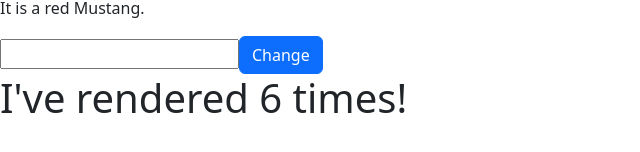
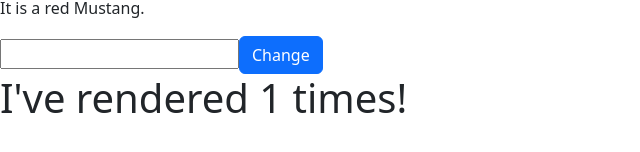
Before and after one commit to sschin002/to-do-app, a React (Create React App) app in the folder client/: page / in a window 1280 px wide. Shown: the part 584-736 px from the top of the page, without its empty margins (0-640 px from the left). Built offline with nearby package versions, Linux system fonts and the light colour scheme.

Commit message:
usercleanup

```diff
--- a/client/src/components/Effect.js
+++ b/client/src/components/Effect.js
@@ -3,10 +3,11 @@ import React, { useState, useEffect } from "react";
 function Effect() {
   const [count, setCount] = useState(0);
   useEffect(() => {
-    setTimeout(() => {
+    let timer = setTimeout(() => {
       setCount((count) => count + 1);
     }, 1000);
-  });
+    return () => clearTimeout(timer);
+  }, []);
   return <h1>I've rendered {count} times! </h1>;
 }
 
```
